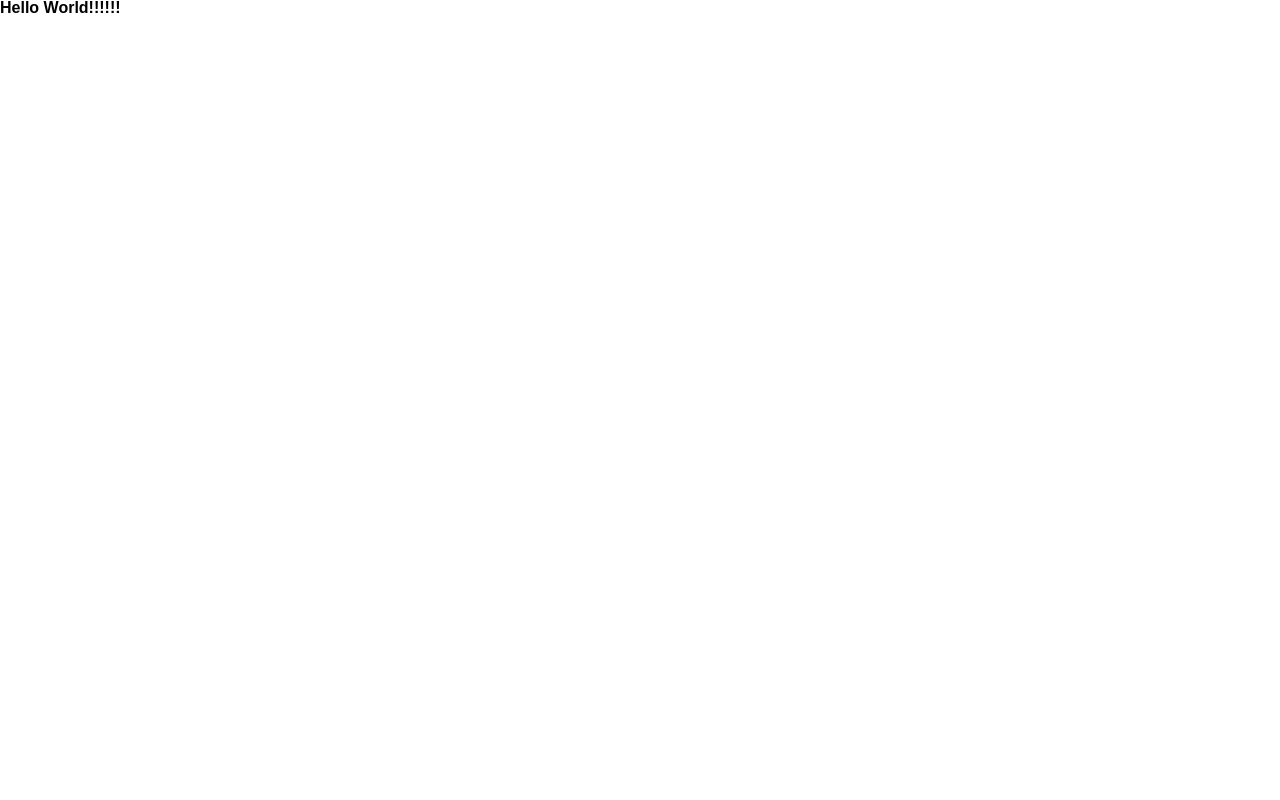
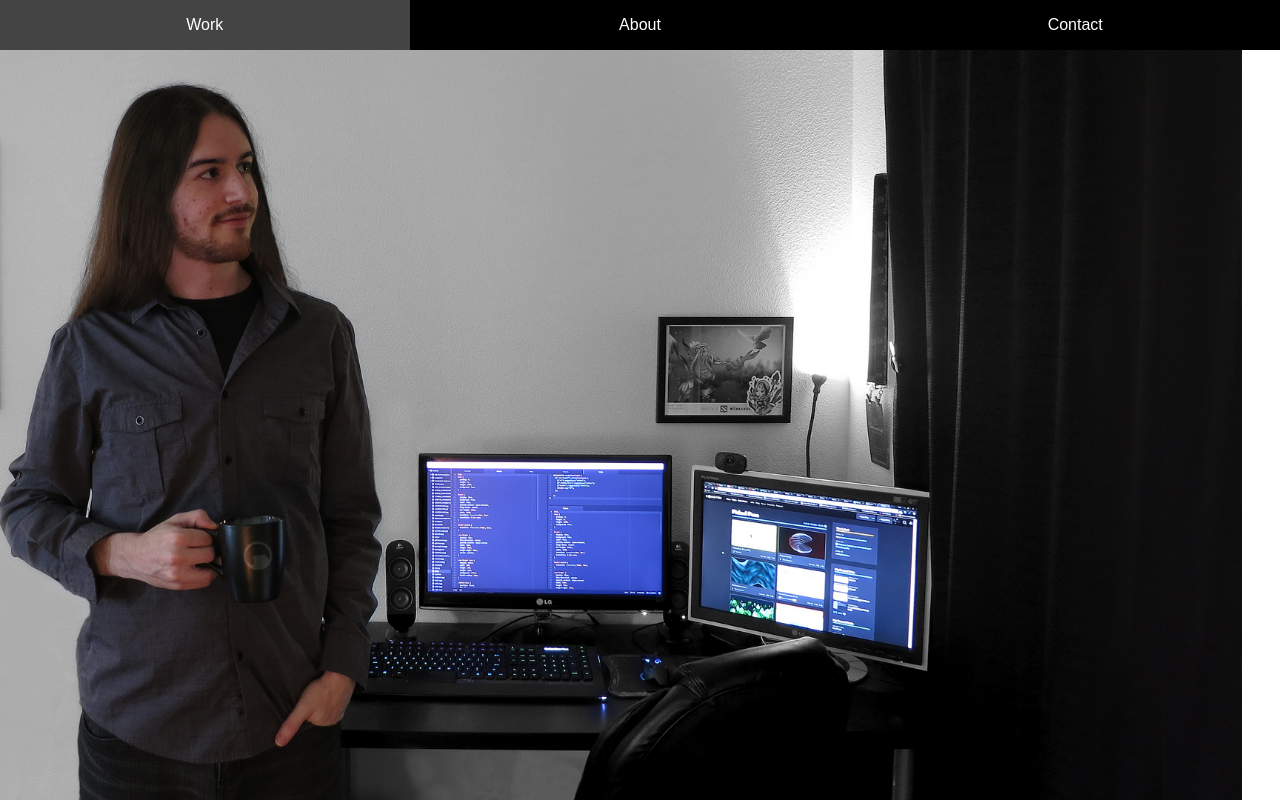
Before and after one commit to jeffsdev/Portfolio, a website: page app/index.html in a window 1280 px wide. Drawn offline with Linux system fonts and the light colour scheme.

Commit message:
add initial header and nav bar

```diff
--- a/app/index.html
+++ b/app/index.html
@@ -12,6 +12,12 @@
     <!-- endbuild -->
   </head>
   <body>
-    <h1>Hello World!!!!!!</h1>
+    <header>
+      <nav>
+        <a href="#">Work</a>
+        <a href="#">About</a>
+        <a href="#">Contact</a>
+      </nav>
+    </header>
   </body>
 </html>
--- /dev/null
+++ b/app/scss/layout/_header.scss
@@ -0,0 +1,8 @@
+header {
+  width: 100vw;
+  height: 100vh;
+  background-image: url('../img/PortfolioBGtestpic.jpg');
+  background-size: cover;
+  background-repeat: no-repeat;
+  background-position: -180px;
+}
--- a/app/scss/layout/_module.scss
+++ b/app/scss/layout/_module.scss
@@ -0,0 +1,2 @@
+@import 'header';
+@import 'navbar';
--- /dev/null
+++ b/app/scss/layout/_navbar.scss
@@ -0,0 +1,17 @@
+nav {
+  background: black;
+  color: white;
+  height: 50px;
+  display: flex;
+  justify-content: space-between;
+  a {
+    display: inline-block;
+    height: 50px;
+    width: 32%;
+    text-align: center;
+    line-height: 50px;
+    &:hover {
+      background: #444;
+    }
+  }
+}
```
Also changed, not shown: app/css/main.css, app/img/PortfolioBGtestpic.jpg (added).
